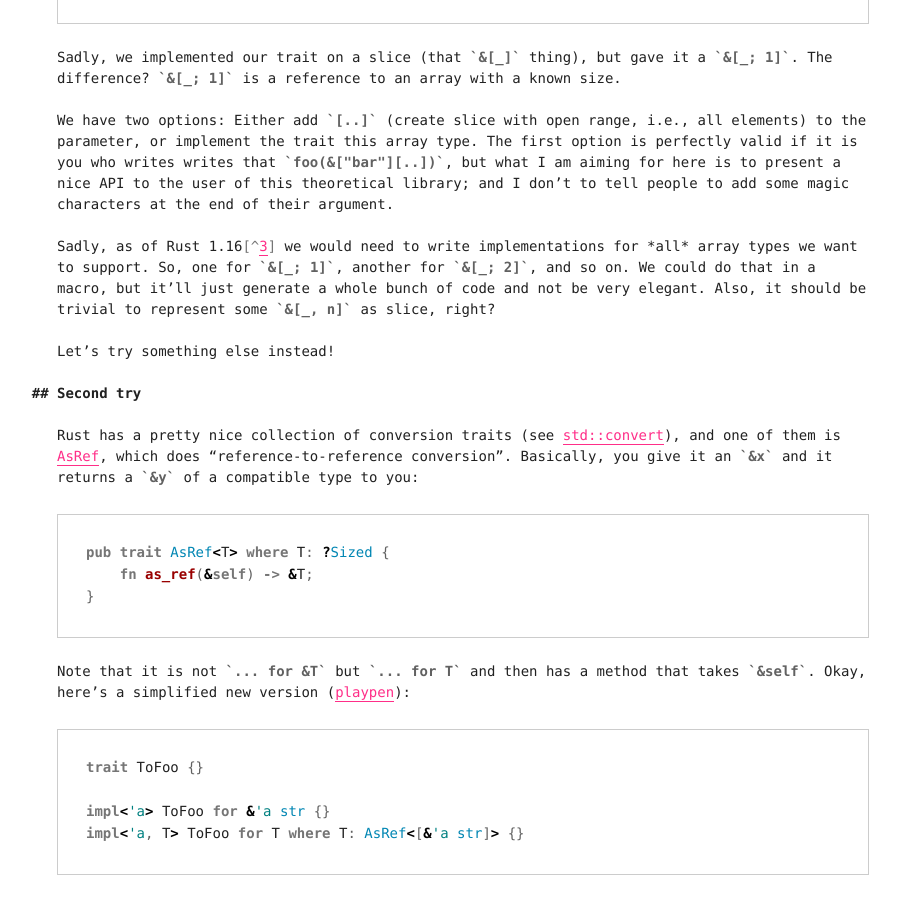
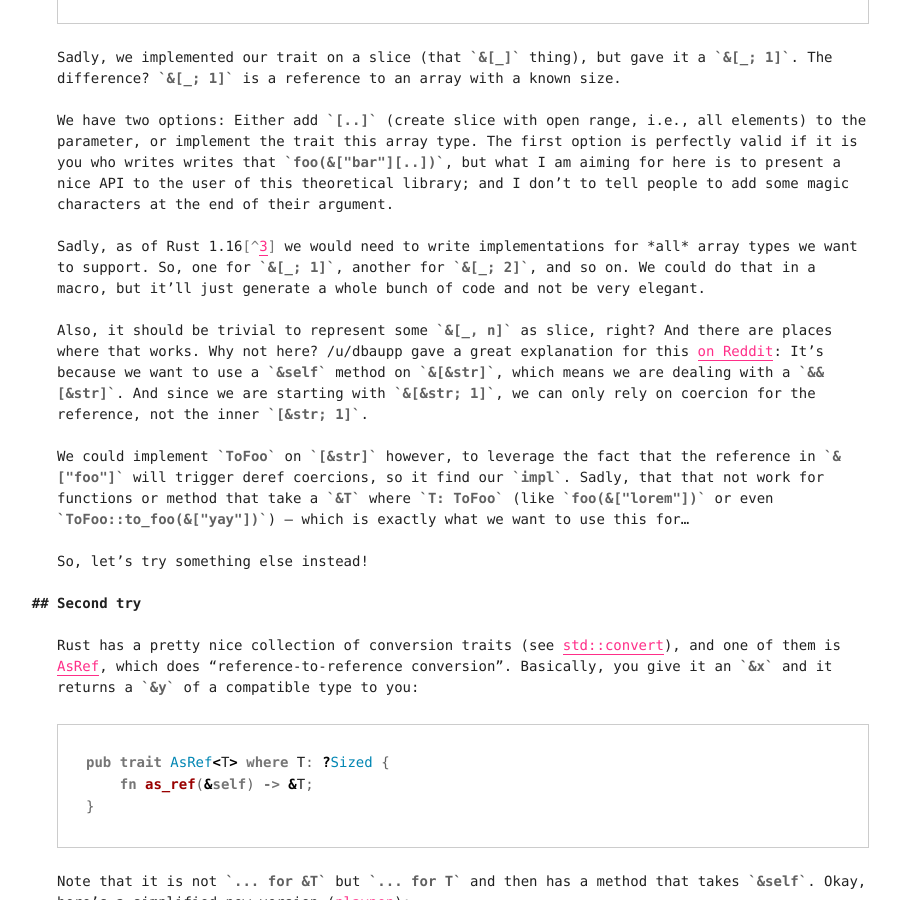
Before and after one commit to killercup/scribbles, a Jekyll site: the page built from _posts/2017-03-23-impl-a-trait-for-str-slices-and-slices-of-strs.md, in a window 1280 px wide and 900 px high, scrolled down 1431 px. Shown: the whole window, without its empty margins (177-1077 px from the left). Built offline with Jekyll 4.4.1, drawn with Linux system fonts in a browser that asks for light colours.

Commit message:
Slice-Str-Trait-Stuff: Derefs, derefs everywhere!
Cite @huon's explanation and /u/desiringmachines' (is that w/o boats?)
suggestions.

```diff
--- a/_posts/2017-03-23-impl-a-trait-for-str-slices-and-slices-of-strs.md
+++ b/_posts/2017-03-23-impl-a-trait-for-str-slices-and-slices-of-strs.md
@@ -72,11 +72,17 @@ Sadly, we implemented our trait on a slice (that `&[_]` thing), but gave it a `&
 
 We have two options: Either add `[..]` (create slice with open range, i.e., all elements) to the parameter, or implement the trait this array type. The first option is perfectly valid if it is you who writes writes that `foo(&["bar"][..])`, but what I am aiming for here is to present a nice API to the user of this theoretical library; and I don't to tell people to add some magic characters at the end of their argument.
 
-Sadly, as of Rust 1.16[^rust-version] we would need to write implementations for _all_ array types we want to support. So, one for `&[_; 1]`, another for `&[_; 2]`, and so on. We could do that in a macro, but it'll just generate a whole bunch of code and not be very elegant. Also, it should be trivial to represent some `&[_, n]` as slice, right?
+Sadly, as of Rust 1.16[^rust-version] we would need to write implementations for _all_ array types we want to support. So, one for `&[_; 1]`, another for `&[_; 2]`, and so on. We could do that in a macro, but it'll just generate a whole bunch of code and not be very elegant.
 
 [^rust-version]: rustc 1.16.0 (30cf806ef 2017-03-10)
 
-Let's try something else instead!
+Also, it should be trivial to represent some `&[_, n]` as slice, right? And there are places where that works. Why not here? /u/dbaupp gave a great explanation for this [on Reddit][r1]: It's because we want to use a `&self` method on `&[&str]`, which means we are dealing with a `&&[&str]`. And since we are starting with `&[&str; 1]`, we can only rely on coercion for the reference, not the inner `[&str; 1]`.
+
+We could implement `ToFoo` on `[&str]` however, to leverage the fact that the reference in `&["foo"]` will trigger deref coercions, so it find our `impl`. Sadly, that that not work for functions or method that take a `&T` where `T: ToFoo` (like `foo(&["lorem"])` or even `ToFoo::to_foo(&["yay"])`) -- which is exactly what we want to use this for...
+
+[r1]: https://www.reddit.com/r/rust/comments/6134oc/how_to_implement_a_trait_for_str_and_str/dfblrm9/
+
+So, let's try something else instead!
 
 ## Second try
 
```
